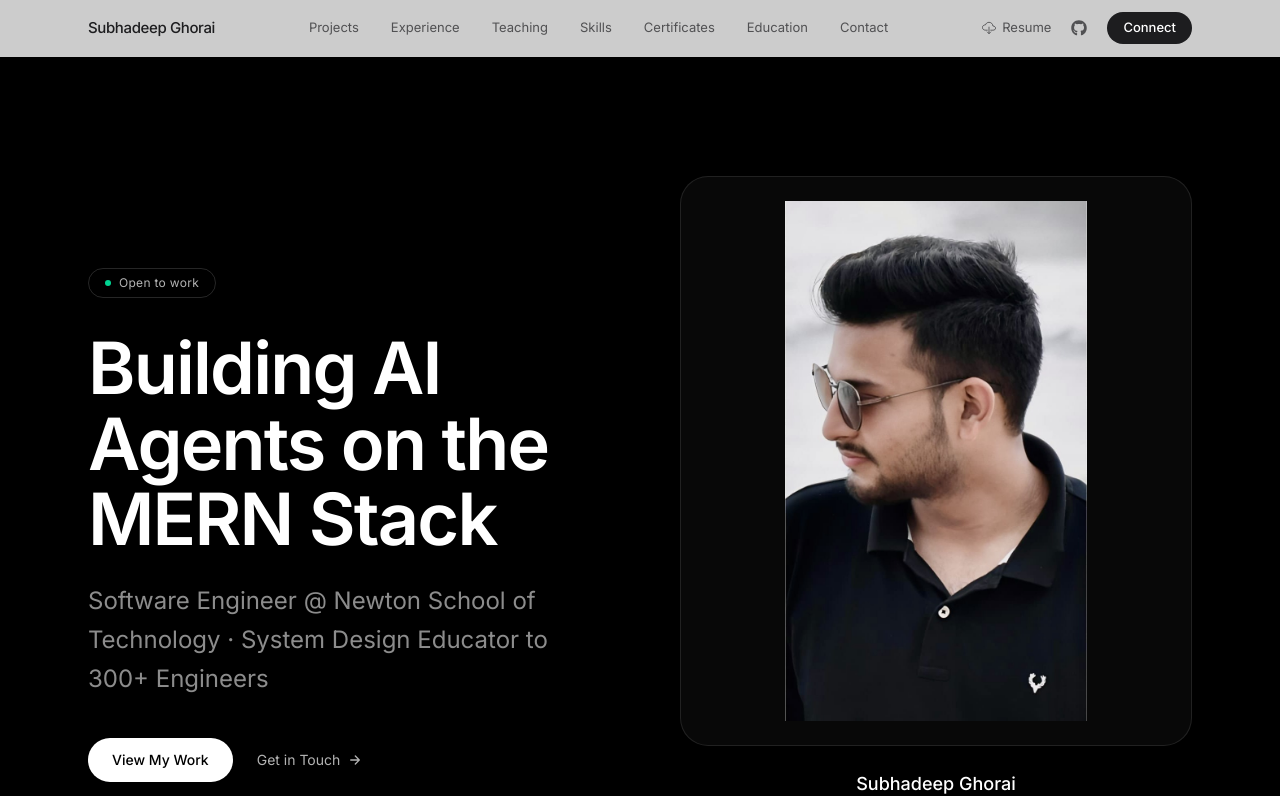
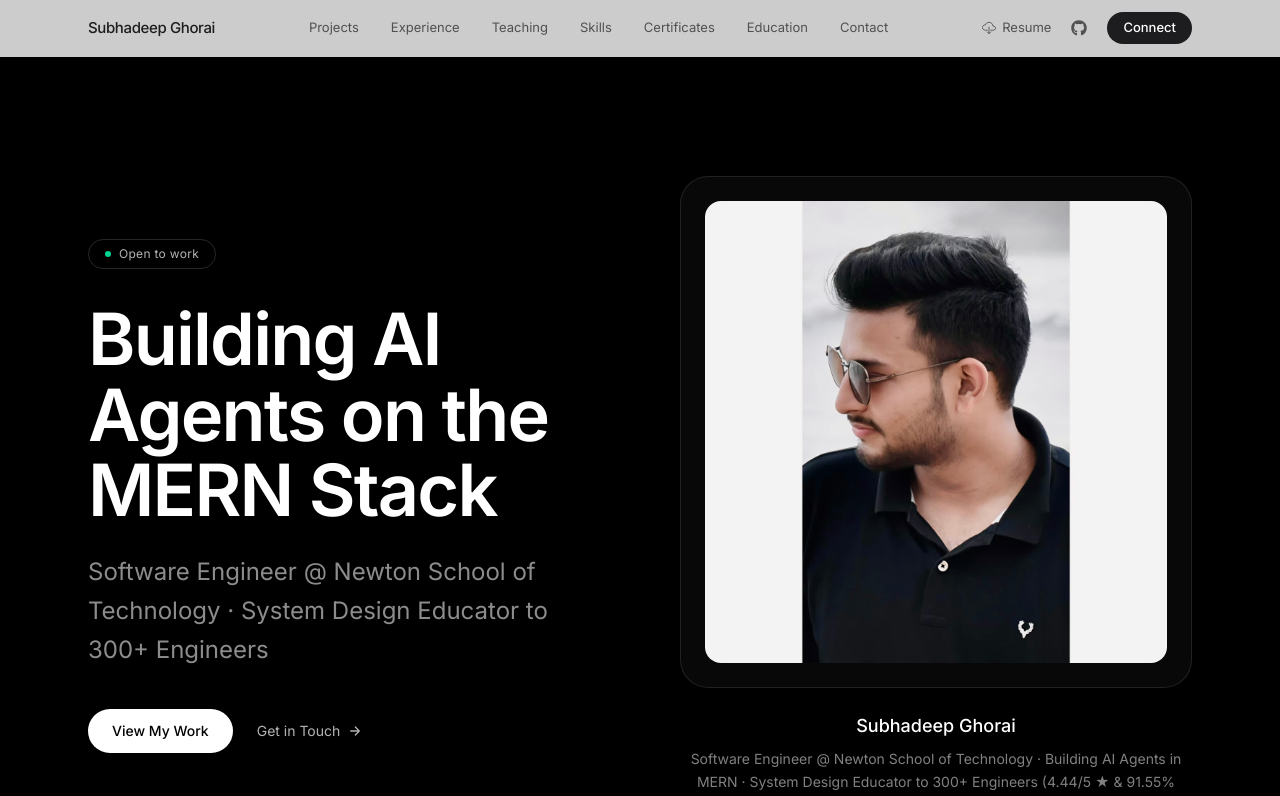
Before and after one commit to JACOBIAN01/subhadeep-portfolio, a React (Vite) app in the folder client/: page / in a window 1280 px wide. Shown: the top 796 px of the page. Built offline with nearby package versions, Linux system fonts and the light colour scheme.

Commit message:
Revert "fix: crop dead white padding out of the hero portrait"
This reverts commit ca3d2c786119f6cfb3f00b38be541e589845a923.

```diff
--- a/client/src/components/Hero.jsx
+++ b/client/src/components/Hero.jsx
@@ -79,7 +79,7 @@
               <img
                 src={Image}
                 alt={PROFILE.name}
-                width={742}
+                width={1280}
                 height={1280}
                 loading="eager"
                 fetchPriority="high"
```
Also changed, not shown: client/src/assets/self.jpeg.
